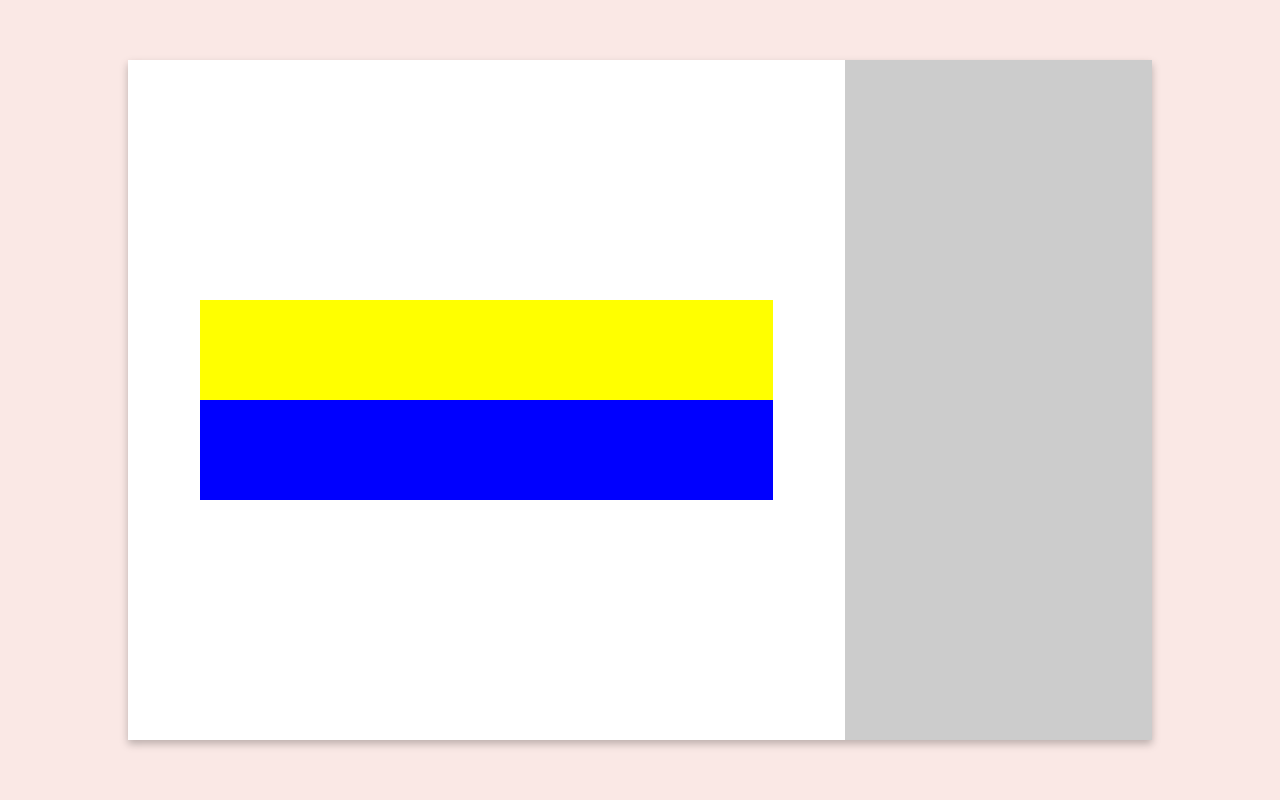
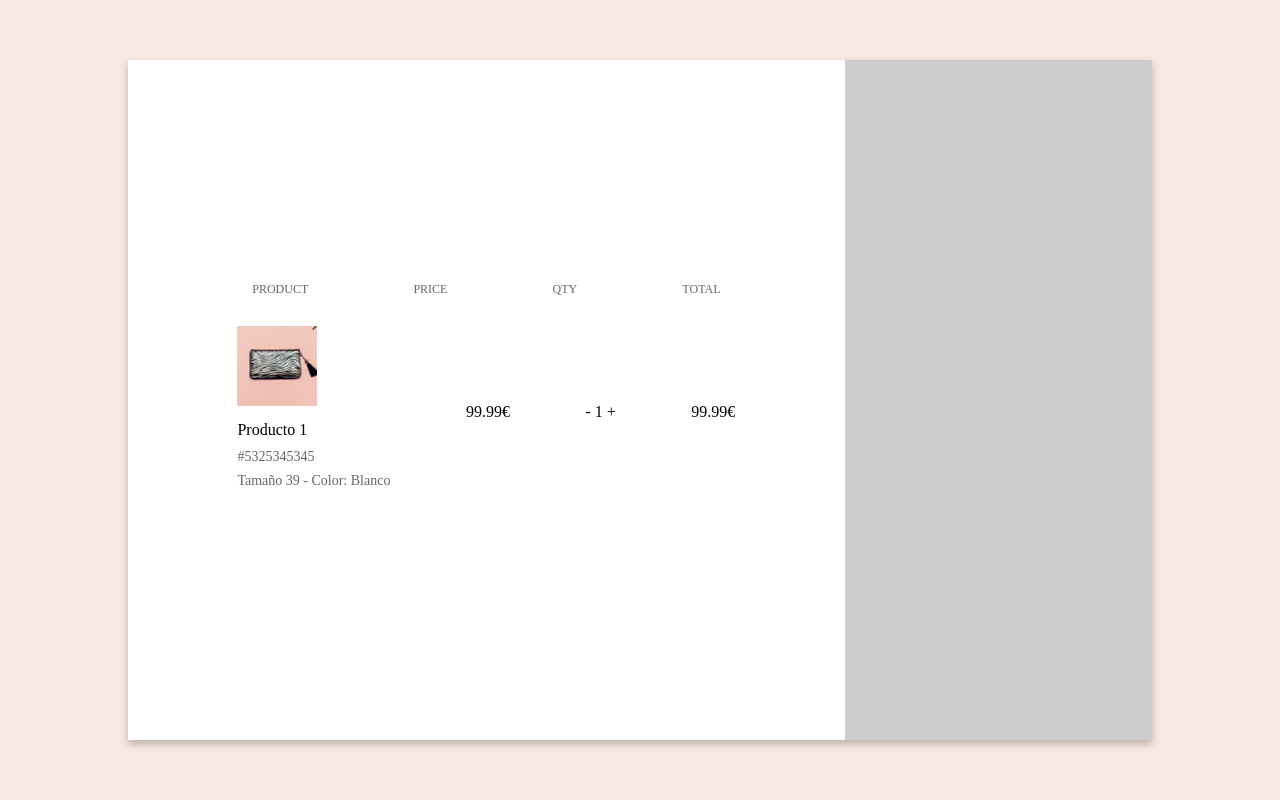
Before and after one commit to kevinmamaqi/cursodesarrolloweb, a PHP site: page / in a window 1280 px wide. Run offline with PHP 8.4, Linux system fonts and the light colour scheme.

Commit message:
update 20/05

```diff
--- a/MF0491_3_Entorno_Cliente/01_documentos_web_lenguajes_marca/20-05-miercoles/Ejemplo_Inicial/css/styles.css
+++ b/MF0491_3_Entorno_Cliente/01_documentos_web_lenguajes_marca/20-05-miercoles/Ejemplo_Inicial/css/styles.css
@@ -29,16 +29,48 @@
 }
 
 .caja-productos {
-	background-color: yellow;
 	width: 100%;
 	max-width: 80%;
-	height: 100px;
+	display: flex;
+	flex-direction: column;
 }
 
 .caja-formulario {
-	background-color: blue;
-	width: 200px;
 	width: 100%;
 	max-width: 80%;
-	height: 100px;
 }
+
+.caja-nombres {
+	display: flex;
+	justify-content: space-around;
+	margin-bottom: 30px;
+	color: #666;
+	font-size: 12px;
+	text-transform: uppercase;
+}
+
+.caja-producto {
+	display: flex;
+	align-items: center;
+	justify-content: space-around;
+	margin-bottom: 20px;
+}
+
+.detalles img {
+	max-width: 80px;
+	width: 80px;
+	height: 80px;
+}
+
+.detalles .nombre {
+	margin-top: 10px;
+	margin-bottom: 10px;
+}
+
+.detalles .referencia,
+.detalles .detalles-producto {
+	margin-top: 8px;
+	margin-bottom: 8px;
+	font-size: 14px;
+	color: #666;
+}
--- a/MF0491_3_Entorno_Cliente/01_documentos_web_lenguajes_marca/20-05-miercoles/Ejemplo_Inicial/index.html
+++ b/MF0491_3_Entorno_Cliente/01_documentos_web_lenguajes_marca/20-05-miercoles/Ejemplo_Inicial/index.html
@@ -16,7 +16,30 @@
 		<div class="caja-fondo">
 			<div class="caja-contenedora">
 				<div class="caja-izd">
-					<div class="caja-productos"></div>
+					<div class="caja-productos">
+						<div class="caja-nombres">
+							<div class="titulos">Product</div>
+							<div class="titulos">Price</div>
+							<div class="titulos">Qty</div>
+							<div class="titulos">Total</div>
+						</div>
+						<div class="caja-producto">
+							<div class="detalles">
+								<img
+									src="./img/imagen-producto.png"
+									alt="Foto producto"
+								/>
+								<p class="nombre">Producto 1</p>
+								<p class="referencia">#5325345345</p>
+								<p class="detalles-producto">
+									Tamaño 39 - Color: Blanco
+								</p>
+							</div>
+							<div class="precio-unidad">99.99€</div>
+							<div class="cantidad">- 1 +</div>
+							<div class="precio">99.99€</div>
+						</div>
+					</div>
 					<div class="caja-formulario"></div>
 				</div>
 				<div class="caja-dcha"></div>
```
Also changed, not shown: MF0491_3_Entorno_Cliente/01_documentos_web_lenguajes_marca/20-05-miercoles/Ejemplo_Inicial/img/imagen-producto.png (added).
